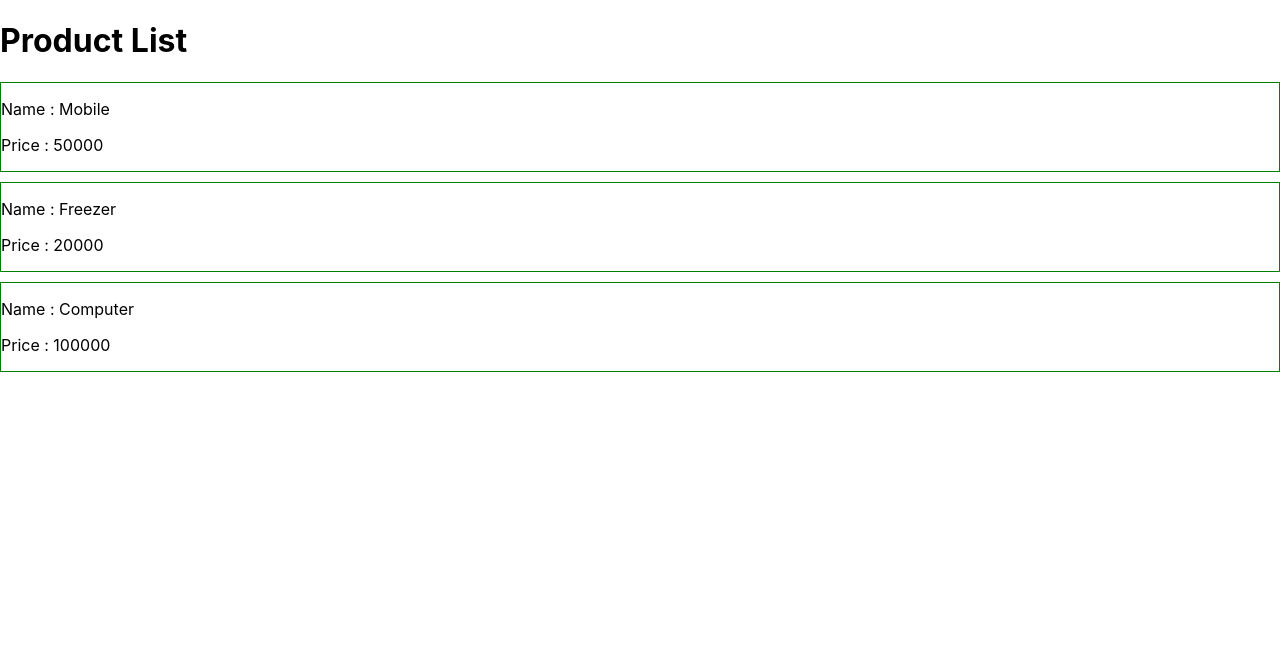
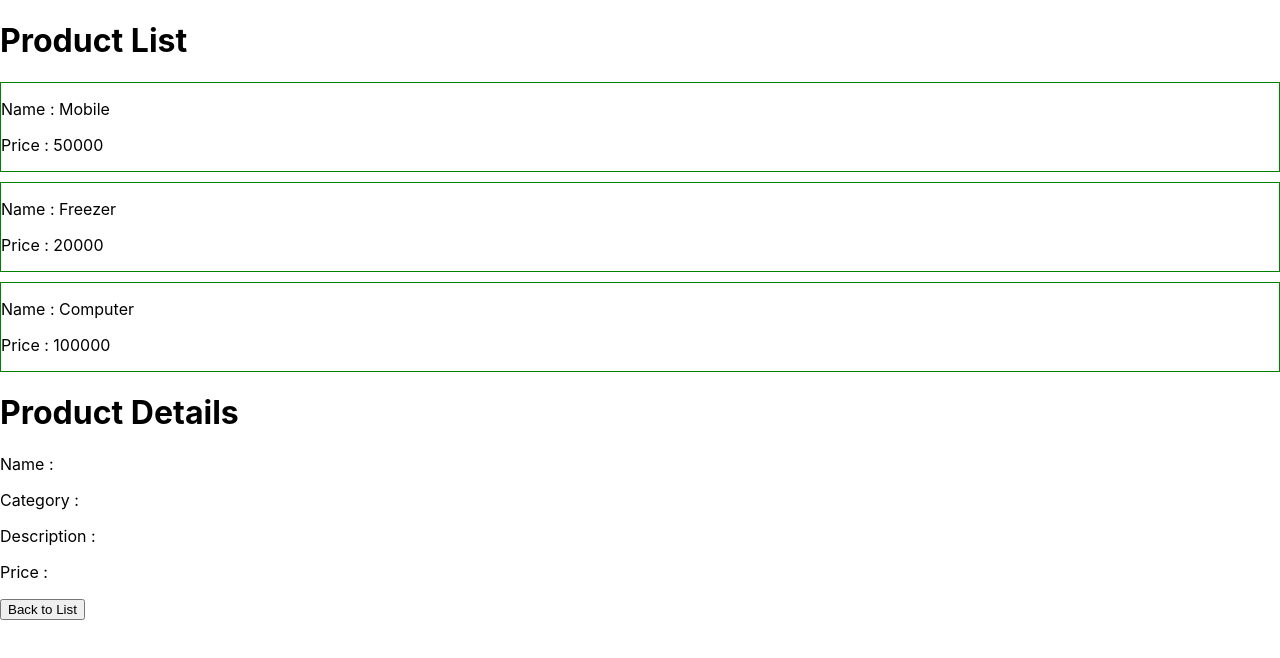
Before and after one commit to MahfuzAyub/React, a React (Create React App) app in the folder my-app/: page / in a window 1280 px wide. Shown: the top 658 px of the page. Built offline with nearby package versions, Linux system fonts and the light colour scheme.

Commit message:
hooks testing

```diff
--- a/my-app/src/App.js
+++ b/my-app/src/App.js
@@ -1,9 +1,10 @@
 import React, { Component } from "react";
-import Product from './Product';
+import ProductHook from './Components/ProductHook'
 import ProductDetails from './ProductDetails';
 import ProductFunc from "./ProductFunc";
 import index from './image/index.jpg';
 import LoadingImage from './LoadingImage'
+
 
 class App extends Component {
 
@@ -53,7 +54,7 @@ class App extends Component {
           // <div>  <img src={index} alt='logo' /> <p>page is loading</p> </div>  */}
 
 
-        {!this.state.currentProdut && <Product hl={this.hideLoader} productList={this.state.productList} selectProduct={this.selectProduct} />}
+        {!this.state.currentProdut && <ProductHook hl={this.hideLoader} productList={this.state.productList} selectProduct={this.selectProduct} />}
 
         {this.state.currentProdut && <ProductDetails currentProdut={this.state.currentProdut} bactToList={this.bactToList} />}
       </>
--- a/my-app/src/Components/Hooks.js
+++ b/my-app/src/Components/Hooks.js
@@ -1,8 +1,48 @@
-function Hooks(){
-    const [prods, setProd] = useState([]);
+import React, { useEffect, useState } from "react";
+import ProductHook from './ProductHook';
+import ProdDetHook from './ProdDetHook';
 
-    useEffect(()=>{
+const Hooks = () => {
+    const [productList, setProd] = useState([
+        {
+            name: 'Mobile', description: 'Mobile Description',
+            price: 50000, category: 'smart Phone',
+        },
+        {
+            name: 'Freezer', description: 'Freezer Description',
+            price: 20000, category: 'Freezer Category',
+        },
+        {
+            name: 'Computer', description: 'Computer Description',
+            price: 100000, category: 'Computer Category',
+        }
+    ]);
+    const [currentProdut, setcurrentProdut] = useState([]);
+    const [isLoaded, setisLoaded] = useState([false]);
 
-    },[]);
+    useEffect(() => {
+
+    }, []);
+
+    const selectProduct = (data) => {
+        setcurrentProdut({ ...currentProdut, data});
+        console.log(data, "hooks:received")
+        console.log(currentProdut, "cp")
+    };
+    const bactToList = () => {
+        setcurrentProdut([...currentProdut, null]);
+    };
+    const hideLoader = () => {
+        setisLoaded({ ...this.state, isLoading: true })
+    };
+    return (
+        <>
+            <div>
+                {currentProdut && <ProductHook hl={hideLoader} productList={productList} selectProduct={selectProduct} />}
+
+                {currentProdut && <ProdDetHook currentProdut={currentProdut} bactToList={bactToList} />}
+            </div> </>
+    );
+    //console.log({currentProdut}, "inside app render");
 }
 export default Hooks;
--- /dev/null
+++ b/my-app/src/Components/ProdDetHook.jsx
@@ -0,0 +1,21 @@
+import React, { useEffect, useState } from "react";
+
+
+const ProdDetHook=({currentProdut,bactToList})=>{
+   // console.log(Array.from(currentProdut),"details")
+    console.log(currentProdut,"in details")
+    return (
+            <><h1>Product Details</h1>
+                {/* {!this.state.isLoaded && <LoadingImage />} */}
+                {
+                //this.state.isLoaded &&
+            <div>
+                <p>Name  : {currentProdut.name} </p>
+                <p>Category : {currentProdut.category} </p>
+                <p>Description  :{currentProdut.description} </p>
+                <p>Price : {currentProdut.price} </p>
+                <button onClick={() => bactToList()}>Back to List</button>
+            </div>}
+            </>
+        )};
+        export default  ProdDetHook;
--- /dev/null
+++ b/my-app/src/Components/ProductHook.jsx
@@ -0,0 +1,40 @@
+import React, { useEffect, useState } from "react";
+
+const ProductHook=({productList,selectProduct})=>{
+   //   console.log(selectProduct)
+
+    //   const [prod,setProd]=useState({namee: 'Computer', description: 'Computer Description',
+    //         price: 100000, category: 'Computer Category'});
+    //   const addProd=()=>{
+    //      setProd(...prod,
+    //         prod.namee: 'xxxxxxxxxx', description: 'xxxxxxxxxxxxx',
+    //         price: 100000, category: 'xxxxxxxxxxxxx')
+    //     };
+    //   }
+    //   const addProd=()=>{
+    //       selectProduct(p);
+    //   }
+return (
+
+            <>
+                {/* {!this.state.isLoaded && <LoadingImage />} */}
+                <h1>Product List</h1>
+                {//this.state.isLoaded&&
+                    productList.map(p => {
+                      //  console.log(p,"type")
+                        return (
+                            <div style={{ marginBottom: '10px', border: '1px solid green', }}
+                                onClick={() => selectProduct(p)}
+                            >
+                                <p>Name  : {p.name} </p>
+                                {/* <p>Category : {p.category} </p>
+                                <p>Description  :{p.description} </p> */}
+                                <p>Price : {p.price} </p>
+                            </div>
+                        );
+                    })
+                }
+                {/* <button onClick={() => this.props.hl()}>Hide Loader</button> */}
+            </>
+        )};
+        export default  ProductHook;
--- a/my-app/src/index.js
+++ b/my-app/src/index.js
@@ -2,11 +2,11 @@ import React from 'react';
 import ReactDOM from 'react-dom';
 import './index.css';
 import App from './App';
-import Product from './Product'
 import reportWebVitals from './reportWebVitals';
+import Hooks from './Components/Hooks'
 
 ReactDOM.render(
-<App />,document.getElementById('root'));
+    <Hooks />, document.getElementById('root'));
 
 // If you want to start measuring performance in your app, pass a function
 // to log results (for example: reportWebVitals(console.log))
```
Also changed, not shown: my-app/src/Product.js (+0 -9 lines).
